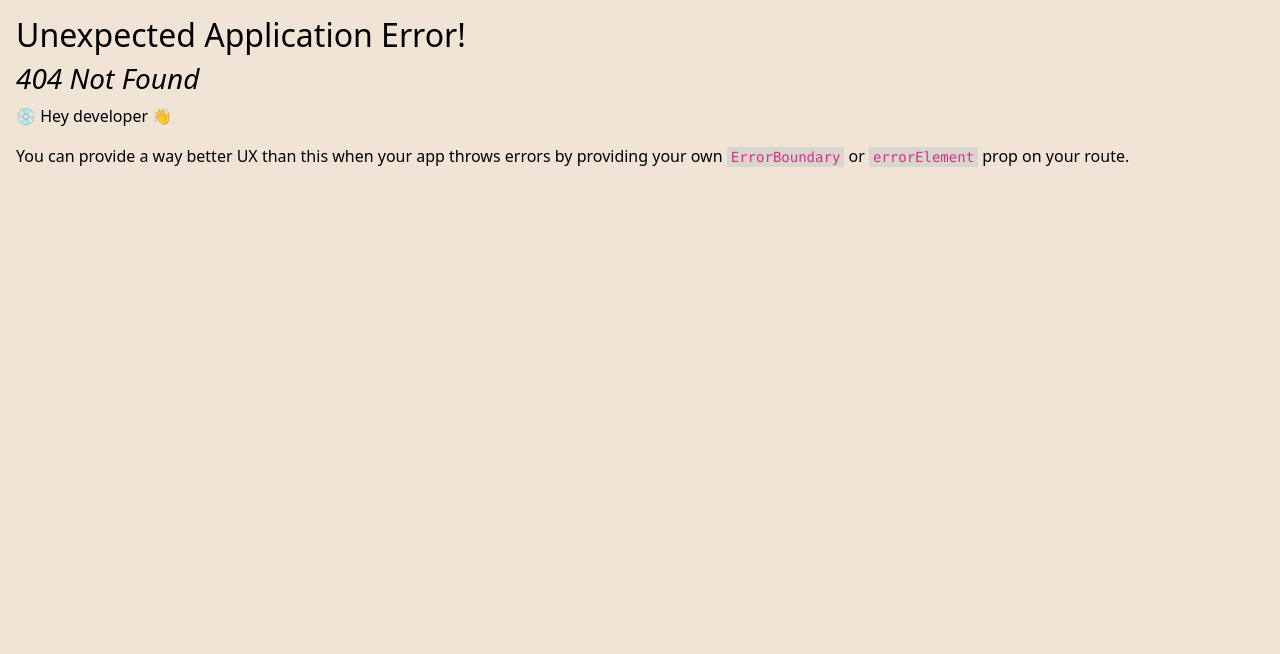
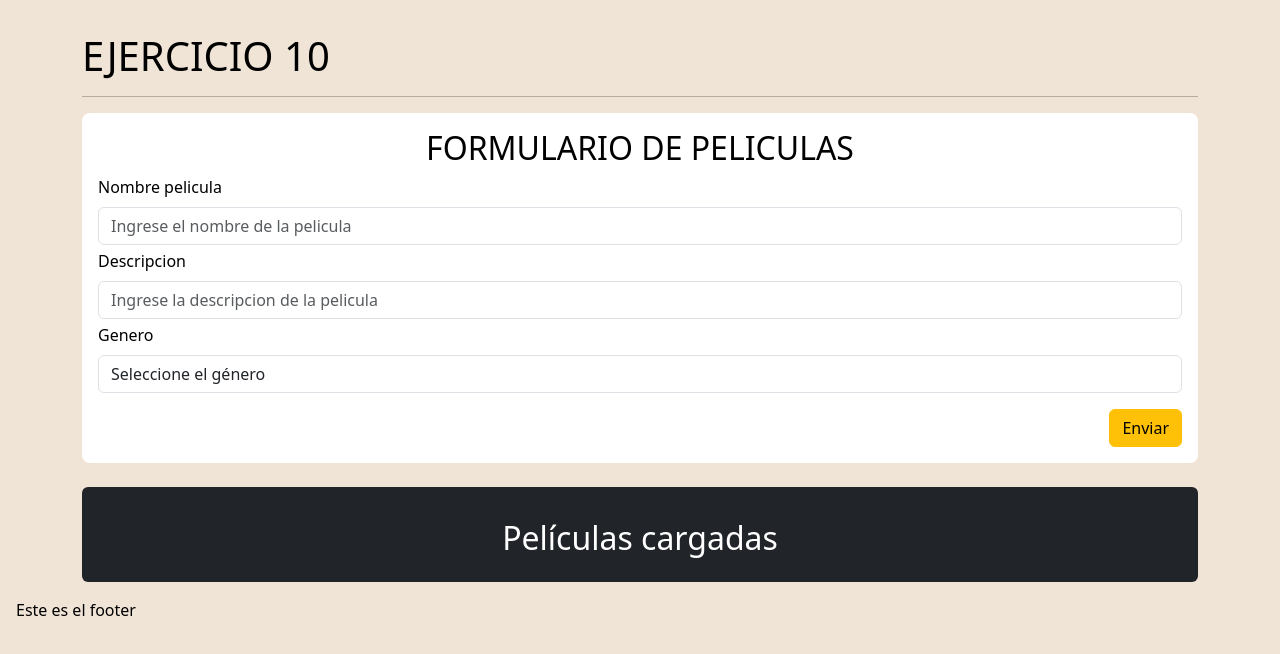
Before and after one commit to mjulietavignoli/TP-REACT, a React (Vite) app: page /ejercicio10 in a window 1280 px wide. Before the commit this address had no page. Shown: the top 654 px of the page. Built offline with nearby package versions, Linux system fonts and the light colour scheme.

Commit message:
Finalice el ejercicio 10

```diff
--- /dev/null
+++ b/src/components/ejercicio10/Card.jsx
@@ -0,0 +1,24 @@
+import PropTypes from 'prop-types';
+
+const Card = (props) => {
+  const { pelicula } = props;
+  return (
+      <div className='col-4 mt-3'>
+          <div className='card'>
+              <div className="no-gutters">
+                  <div className="card-body text-dark">
+                      <h5 className="card-title text-center"> {pelicula.nombre} </h5>
+                      <p>{pelicula.descripcion}</p>
+                      <p>Genero: {pelicula.genero}</p>
+                  </div>
+              </div>
+          </div>
+      </div>
+  );
+}
+
+export default Card
+
+Card.propTypes ={
+    pelicula: PropTypes.object.isRequired,
+  }
--- /dev/null
+++ b/src/components/ejercicio10/ContenedorCard.jsx
@@ -0,0 +1,26 @@
+import PropTypes from 'prop-types';
+
+import Card from './Card.jsx'
+
+const ContenedorCard = (props) => {
+    const {peliculas}=props;
+  return (
+    <div className='bg-dark p-3 mt-4 rounded'>
+    <h2 className='mt-3 text-center text-white'>Películas cargadas</h2>
+    <div className='row'>
+        {
+            peliculas.map((pelicula)=>{
+                return <Card key={pelicula.codigo} pelicula={pelicula}/>;
+            }
+            )
+        }
+    </div>
+    </div>
+  )
+}
+
+export default ContenedorCard
+
+ContenedorCard.propTypes = {
+    peliculas: PropTypes.array.isRequired,
+};
--- /dev/null
+++ b/src/components/ejercicio10/Formulario.jsx
@@ -0,0 +1,105 @@
+import PropTypes from 'prop-types';
+
+import { useRef } from 'react';
+
+import { Pelicula } from './Pelicula.js'
+
+const Formulario = (props) => {
+    const {peliculas, setPeliculas}=props;
+
+  const $inputNombre = useRef();
+  const $inputDescripcion = useRef();
+  const $selectGenero = useRef();
+
+  const handleSubmit = (e) => {
+    e.preventDefault();
+
+    const nombre = $inputNombre.current.value;
+    const descripcion = $inputDescripcion.current.value;
+    const genero = $selectGenero.current.value;
+
+    const nuevaPelicula = new Pelicula(nombre, descripcion, genero);
+
+    const nuevaLista = [...peliculas, nuevaPelicula];
+    setPeliculas(nuevaLista);
+    alert('Pelicula cargada');
+    e.target.reset();
+    $inputNombre.current.classList.remove('is-valid');
+    $inputDescripcion.current.classList.remove('is-valid');
+  };
+  return (
+    <>
+    <form form className="bg-white p-3 rounded-3" onSubmit={handleSubmit}>
+      <h2 className="text-center">FORMULARIO DE PELICULAS</h2>
+      <fieldset className='mt-1'>
+        <label htmlFor="input-nombre" className="form-label">
+          Nombre pelicula
+        </label>
+        <input
+          placeholder="Ingrese el nombre de la pelicula"
+          type="text"
+          name=""
+          id="input-nombre"
+          className="form-control"
+          ref={$inputNombre}
+          minLength={3}
+          maxLength={40}
+          required
+        />
+        <div className="invalid-feedback">
+          <span className="badge text-bg-danger">Ingrese un nombre de pelicula valido</span>
+        </div>
+      </fieldset>
+      <fieldset className='mt-1'>
+        <label htmlFor="input-descripcion" className="form-label">
+          Descripcion
+        </label>
+        <input
+          placeholder="Ingrese la descripcion de la pelicula"
+          type="text"
+          name=""
+          id="input-descripcion"
+          className="form-control"
+          ref={$inputDescripcion}
+          minLength={3}
+          maxLength={400}
+          required
+        />
+        <div className="invalid-feedback">
+          <span className="badge text-bg-danger">
+            Ingrese una descripcion valida
+          </span>
+        </div>
+      </fieldset>
+      <fieldset className='mt-1'>
+          <label htmlFor="select-genero" className="form-label">
+            Genero
+          </label>
+          <select id="select-genero" className="form-control" ref={$selectGenero} required>
+            <option value="" disabled selected>Seleccione el género</option>
+            <option value="comedia">Comedia</option>
+            <option value="drama">Drama</option>
+            <option value="infantil">Infantil</option>
+          </select>
+          <div className="invalid-feedback">
+            <span className="badge text-bg-danger">
+              Seleccione un genero válido
+            </span>
+          </div>
+        </fieldset>
+      <div className="text-end mt-3">
+        <button className="btn btn-warning" type="submit">
+          Enviar
+        </button>
+      </div>
+    </form>
+    </>
+  )
+}
+
+export default Formulario
+
+Formulario.propTypes ={
+    peliculas: PropTypes.array.isRequired,
+    setPeliculas: PropTypes.func.isRequired,
+  }
--- /dev/null
+++ b/src/components/ejercicio10/Pelicula.js
@@ -0,0 +1,8 @@
+export class Pelicula {
+  constructor(nombre, descripcion, genero) {
+    this.codigo = window.self.crypto.randomUUID();
+    this.nombre = nombre;
+    this.descripcion = descripcion;
+    this.genero = genero;
+  }
+}
--- a/src/components/ejercicio7/Card.jsx
+++ b/src/components/ejercicio7/Card.jsx
@@ -26,6 +26,9 @@ const Card = ({ empleado }) => {
   );
 };
 
+export default Card;
+
+
 Card.propTypes = {
   empleado: PropTypes.shape({
     id: PropTypes.number.isRequired,
@@ -35,5 +38,3 @@ Card.propTypes = {
     pic: PropTypes.string.isRequired,
   }).isRequired,
 };
-
-export default Card;
--- a/src/components/ejercicio8/Ejercicio8.jsx
+++ b/src/components/ejercicio8/Ejercicio8.jsx
@@ -45,10 +45,6 @@ const Ejercicio8 = (props) => {
   $inputEmail.current.classList.remove('is-valid');
   $inputDni.current.classList.remove('is-valid');
   };
-
-
-
-
 
   return (
     <form form className="bg-white p-3 rounded-3" onSubmit={handleSubmit}>
--- a/src/constants/routes.jsx
+++ b/src/constants/routes.jsx
@@ -8,6 +8,7 @@ import Ejercicio4View from '../views/Ejercicio4View.jsx';
 import Ejercicio5View from '../views/Ejercicio5View.jsx';
 import Ejercicio7View from '../views/Ejercicio7View.jsx';
 import Ejercicio8View from '../views/Ejercicio8View.jsx';
+import Ejercicio10View from '../views/Ejercicio10View.jsx';
 
 export const router = createBrowserRouter([
   {
@@ -42,6 +43,10 @@ export const router = createBrowserRouter([
         path: 'ejercicio8',
         element: <Ejercicio8View />,
       },
+      {
+        path: 'ejercicio10',
+        element: <Ejercicio10View />,
+      },
     ],
   },
 ]);
--- /dev/null
+++ b/src/views/Ejercicio10View.jsx
@@ -0,0 +1,25 @@
+import Formulario from '../components/ejercicio10/Formulario';
+import ContenedorCard from '../components/ejercicio10/ContenedorCard';
+
+import { useEffect, useState } from 'react';
+
+const peliculasLS = JSON.parse(localStorage.getItem('peliculas')) || [];
+
+const Ejercicio10View = () => {
+  const [peliculas, setPeliculas] = useState(peliculasLS);
+
+  useEffect(()=>{
+    localStorage.setItem('peliculas', JSON.stringify(peliculas));
+  }, [peliculas]);
+
+  return (
+    <>
+    <h1>EJERCICIO 10</h1>
+    <hr />
+    <Formulario peliculas={peliculas} setPeliculas={setPeliculas}/>
+    <ContenedorCard peliculas={peliculas}/>
+    </>
+  )
+}
+
+export default Ejercicio10View
```
